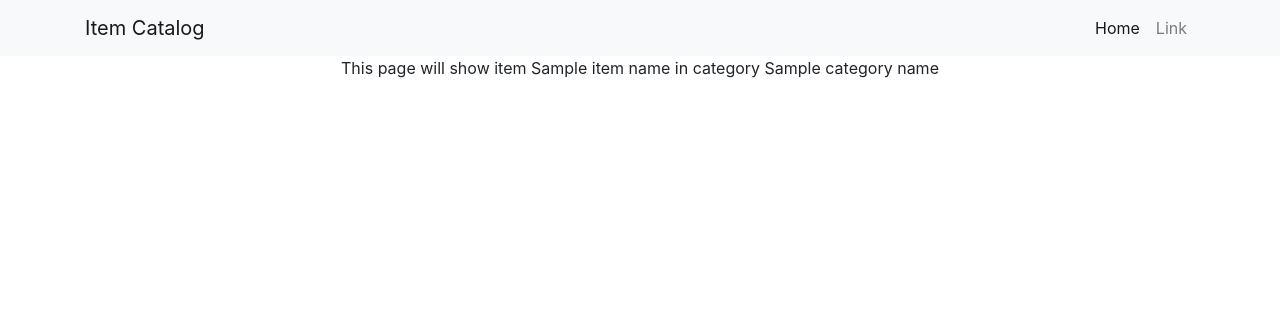
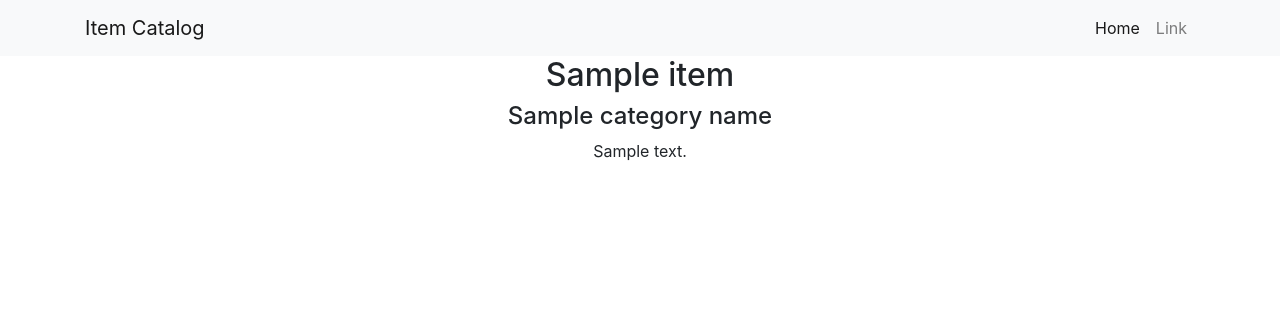
Before and after one commit to pranav1511/udacity-item-catalog, a Flask app: template templates/item.html in a window 1280 px wide. Shown: the top 316 px of the page. Run offline with Flask 2, Linux system fonts and the light colour scheme; the template is opened without the code that fills it: most values are stand-ins (such as "Sample title", 1, 10 or a date in 2020); some libraries are stand-ins or nearby versions.

Commit message:
Add function to show an item

```diff
--- a/application.py
+++ b/application.py
@@ -52,7 +52,8 @@ def new_item():
 
 @app.route('/catalog/<string:category_name>/<string:item_name>/')
 def show_item(category_name, item_name):
-    return render_template('item.html', category_name=category_name, item_name=item_name)
+    item = dbSession.query(Item).filter_by(name=item_name).one()
+    return render_template('item.html', category_name=category_name, item=item)
 
 
 @app.route('/catalog/<string:item_name>/edit/')
--- a/templates/item.html
+++ b/templates/item.html
@@ -47,7 +47,9 @@
 
     <div class="container">
         <div class="text-center">
-            <p>This page will show item {{item_name}} in category {{category_name}}</p>
+            <h2>{{item.name}}</h2>
+            <h4>{{category_name}}</h4>
+            <p>{{item.description}}</p>
         </div>
     </div>
 </body>
```
